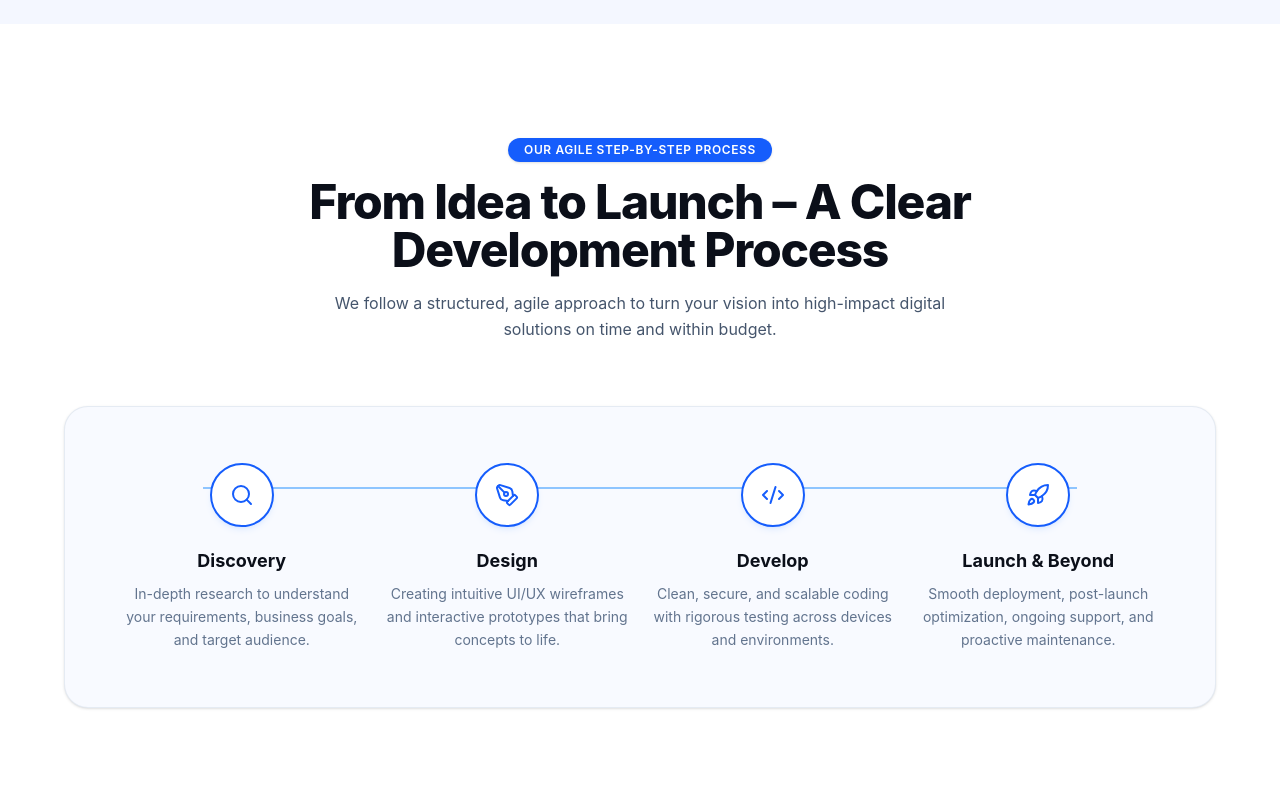
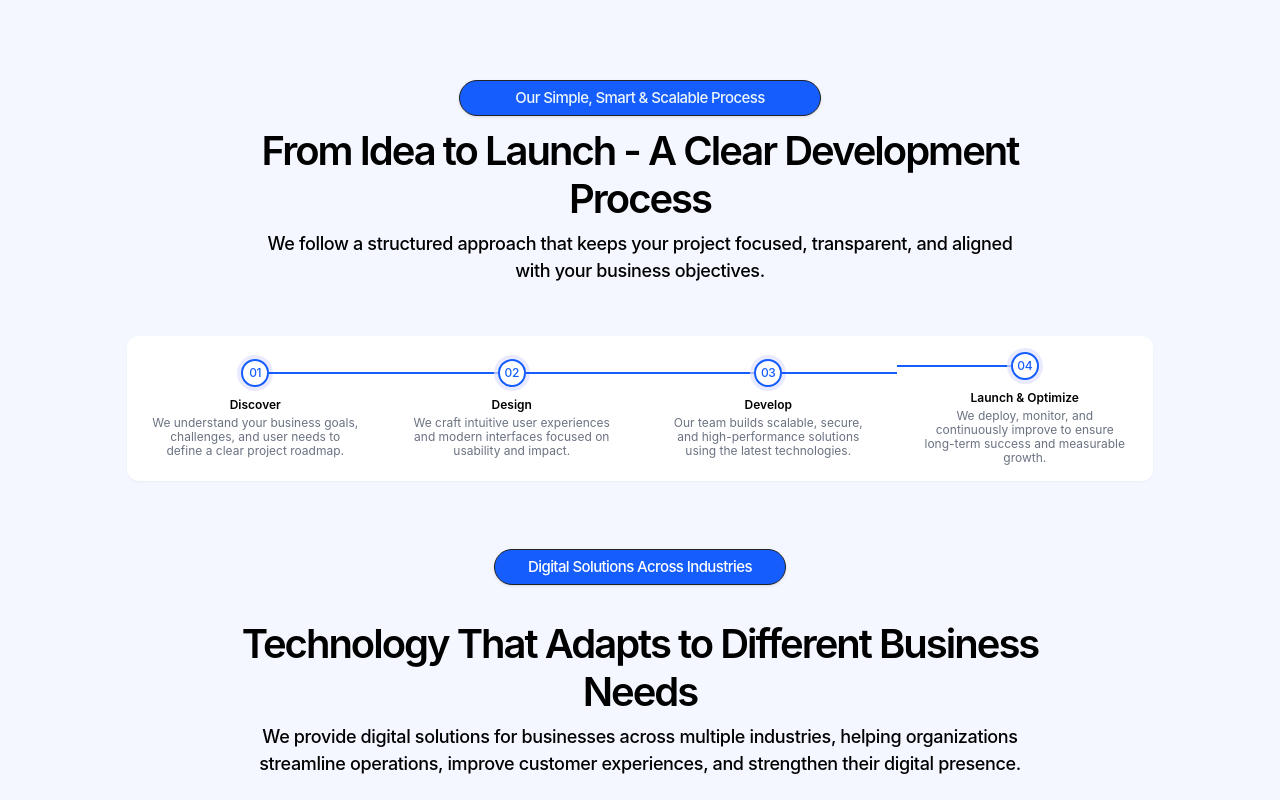
Before and after one commit to kaushikganesh1512/Duhzine-Company-Website, a Next.js app: page / in a window 1280 px wide. Shown: the part 2880-3680 px from the top of the page. Built offline with nearby package versions, Linux system fonts and the light colour scheme.

Commit message:
Add ProcessSection and Digital Solutions across Industries header exactly matching user Figma code and images

```diff
--- a/src/components/ProcessSection.tsx
+++ b/src/components/ProcessSection.tsx
@@ -1,80 +1,152 @@
 "use client";
 
 import React from "react";
-import { Search, PenTool, Code2, Rocket } from "lucide-react";
 
-export default function ProcessSection() {
-  const steps = [
+const processSteps = [
   {
-      num: 1,
-      title: "Discovery",
-      desc: "In-depth research to understand your requirements, business goals, and target audience.",
-      icon: Search,
+    number: "01",
+    title: "Discover",
+    description:
+      "We understand your business goals, challenges, and user needs to define a clear project roadmap.",
+    connectorBefore: false,
+    connectorAfter: true,
   },
   {
-      num: 2,
+    number: "02",
     title: "Design",
-      desc: "Creating intuitive UI/UX wireframes and interactive prototypes that bring concepts to life.",
-      icon: PenTool,
+    description:
+      "We craft intuitive user experiences and modern interfaces focused on usability and impact.",
+    connectorBefore: true,
+    connectorAfter: true,
   },
   {
-      num: 3,
+    number: "03",
     title: "Develop",
-      desc: "Clean, secure, and scalable coding with rigorous testing across devices and environments.",
-      icon: Code2,
+    description:
+      "Our team builds scalable, secure, and high-performance solutions using the latest technologies.",
+    connectorBefore: true,
+    connectorAfter: true,
   },
   {
-      num: 4,
-      title: "Launch & Beyond",
-      desc: "Smooth deployment, post-launch optimization, ongoing support, and proactive maintenance.",
-      icon: Rocket,
+    number: "04",
+    title: "Launch & Optimize",
+    description:
+      "We deploy, monitor, and continuously improve to ensure long-term success and measurable growth.",
+    connectorBefore: true,
+    connectorAfter: false,
   },
 ];
 
+const ProcessStep = ({
+  number,
+  title,
+  description,
+  connectorBefore,
+  connectorAfter,
+}: (typeof processSteps)[number]): React.ReactNode => {
   return (
-    <section className="w-full py-20 md:py-28 bg-white relative overflow-hidden border-b border-slate-100/90">
-      <div className="w-full max-w-7xl mx-auto px-6 sm:px-10 lg:px-16">
-        {/* Section Header */}
-        <div className="text-center max-w-3xl mx-auto mb-16">
-          <div className="inline-flex items-center px-4 py-1 rounded-full bg-blue-600 text-white text-xs font-semibold uppercase tracking-wider mb-4 shadow-sm">
-            Our Agile Step-By-Step Process
+    <article className="flex-col items-start gap-3 px-0 py-4 flex-1 grow bg-white flex relative">
+      <div className="items-center self-stretch w-full flex-[0_0_auto] flex relative">
+        <div className="flex h-0.5 items-start relative flex-1 grow">
+          {connectorBefore && (
+            <div className="relative flex-1 grow h-0.5 bg-blue-600" />
+          )}
         </div>
-          <h2 className="text-3xl sm:text-4xl md:text-5xl font-extrabold text-[#0b0f19] tracking-tight mb-4">
-            From Idea to Launch – A Clear Development Process
-          </h2>
-          <p className="text-slate-600 text-sm md:text-base leading-relaxed max-w-2xl mx-auto">
-            We follow a structured, agile approach to turn your vision into high-impact digital solutions on time and within budget.
+        <div className="inline-flex flex-col items-end justify-center relative flex-[0_0_auto]">
+          <div
+            className="relative w-7 h-7 bg-white rounded-3xl overflow-hidden border-2 border-solid border-blue-600 shadow-[0px_0px_0px_4px_rgba(225,225,254,0.7)] flex items-center justify-center"
+            aria-label={`Step ${number}: ${title}`}
+          >
+            <div className="text-blue-600 text-[12px] font-medium text-center tracking-tight leading-none">
+              {number}
+            </div>
+          </div>
+        </div>
+        <div className="flex items-center justify-center relative flex-1 grow">
+          {connectorAfter && (
+            <div className="relative flex-1 grow h-0.5 bg-blue-600" />
+          )}
+        </div>
+      </div>
+      <div className="flex flex-col items-start gap-2.5 relative self-stretch w-full flex-[0_0_auto]">
+        <div className="flex flex-col items-start gap-1 px-4 sm:px-6 py-0 relative self-stretch w-full flex-[0_0_auto]">
+          <h3 className="relative self-stretch mt-[-1.00px] font-semibold text-black text-xs text-center tracking-[0] leading-[14px]">
+            {title}
+          </h3>
+          <p className="relative self-stretch font-normal text-gray-500 text-xs text-center tracking-[0] leading-[14px]">
+            {description}
           </p>
         </div>
+      </div>
+    </article>
+  );
+};
 
-        {/* Timeline Process Card */}
-        <div className="bg-[#f8faff] rounded-3xl p-8 sm:p-12 md:p-14 border border-slate-200/80 shadow-sm relative">
-          {/* Desktop Connecting Line */}
-          <div className="hidden md:block absolute top-[80px] left-[12%] right-[12%] h-0.5 bg-blue-300 -z-0" />
-
-          {/* 4 Process Nodes */}
-          <div className="grid grid-cols-1 sm:grid-cols-2 md:grid-cols-4 gap-8 md:gap-6 relative z-10">
-            {steps.map((step) => {
-              const Icon = step.icon;
+export default function ProcessSection(): React.ReactNode {
   return (
-                <div key={step.num} className="flex flex-col items-center text-center group">
-                  {/* Circular Node with Icon & Ring */}
-                  <div className="w-16 h-16 rounded-full bg-white border-2 border-blue-600 flex items-center justify-center text-blue-600 mb-5 shadow-md shadow-blue-500/10 group-hover:scale-110 group-hover:bg-blue-600 group-hover:text-white transition-all duration-300 cursor-pointer">
-                    <Icon className="w-6 h-6" />
-                  </div>
-
-                  {/* Title */}
-                  <h3 className="text-lg font-bold text-[#0b0f19] mb-2">
-                    {step.title}
-                  </h3>
-
-                  {/* Description */}
-                  <p className="text-xs sm:text-sm text-slate-500 leading-relaxed max-w-xs font-normal">
-                    {step.desc}
+    <section
+      className="flex flex-col w-full max-w-[1058px] mx-auto items-center gap-9 relative bg-[#f4f7ff] pt-14 pb-8 overflow-hidden"
+      aria-labelledby="process-heading"
+    >
+      <div className="flex flex-col items-center gap-9 relative self-stretch w-full flex-[0_0_auto]">
+        <div className="flex flex-col items-center gap-3 relative self-stretch w-full flex-[0_0_auto]">
+          <div className="flex w-[362px] max-w-full items-center justify-center gap-2.5 px-3 py-2 relative flex-[0_0_auto] bg-blue-600 rounded-[22px] overflow-hidden border-[0.2px] border-solid border-[#222222] shadow-sm">
+            <p className="relative flex items-center justify-center w-fit mt-[-0.20px] font-medium text-[#edf6fc] text-[15px] text-center tracking-[-0.60px] leading-[18px] whitespace-nowrap">
+              Our Simple, Smart &amp; Scalable Process
             </p>
           </div>
-              );
-            })}
+          <div className="flex flex-col items-center gap-3 relative self-stretch w-full flex-[0_0_auto]">
+            <div className="flex flex-col items-center justify-center gap-2 px-4 sm:px-8 lg:px-[120px] py-0 relative self-stretch w-full flex-[0_0_auto]">
+              <div className="flex w-full max-w-[904px] items-start justify-center relative flex-[0_0_auto]">
+                <h2
+                  id="process-heading"
+                  className="relative flex items-center justify-center flex-1 mt-[-1.00px] font-semibold text-black text-[32px] sm:text-[40px] text-center tracking-[-2.00px] leading-[39px] sm:leading-[48px]"
+                >
+                  From Idea to Launch - A Clear Development Process
+                </h2>
+              </div>
+              <div className="flex items-start justify-center relative self-stretch w-full flex-[0_0_auto]">
+                <p className="relative flex items-center justify-center flex-1 mt-[-1.00px] font-medium text-black text-base sm:text-lg text-center tracking-[-0.36px] leading-[27px] max-w-3xl">
+                  We follow a structured approach that keeps your project
+                  focused, transparent, and aligned with your business
+                  objectives.
+                </p>
+              </div>
+            </div>
+          </div>
+        </div>
+        <div className="w-full max-w-[1076px] p-4 flex-[0_0_auto] flex flex-col items-center justify-center relative">
+          <div
+            className="flex flex-col sm:flex-row items-center justify-center relative self-stretch w-full flex-[0_0_auto] bg-white rounded-xl shadow-xs overflow-hidden"
+            role="list"
+            aria-label="Development process steps"
+          >
+            {processSteps.map((step) => (
+              <div className="contents" role="listitem" key={step.number}>
+                <ProcessStep {...step} />
+              </div>
+            ))}
+          </div>
+        </div>
+      </div>
+      <div className="flex w-[292px] max-w-full items-center justify-center gap-2.5 px-3 py-2 relative flex-[0_0_auto] bg-blue-600 rounded-[22px] overflow-hidden border-[0.2px] border-solid border-[#222222] shadow-sm mt-4">
+        <div className="relative flex items-center justify-center w-fit mt-[-0.20px] font-medium text-white text-[15px] text-center tracking-[-0.60px] leading-[18px] whitespace-nowrap">
+          Digital Solutions Across Industries
+        </div>
+      </div>
+      <div className="flex flex-col items-center gap-3 relative self-stretch w-full flex-[0_0_auto]">
+        <div className="flex flex-col items-center justify-center gap-2 px-4 sm:px-8 lg:px-[120px] py-0 relative self-stretch w-full flex-[0_0_auto]">
+          <div className="flex items-start justify-center relative self-stretch w-full flex-[0_0_auto]">
+            <h2 className="relative flex items-center justify-center w-full max-w-[881px] mt-[-1.00px] font-semibold text-black text-[32px] sm:text-[40px] text-center tracking-[-2.00px] leading-[39px] sm:leading-[48px]">
+              Technology That Adapts to Different Business Needs
+            </h2>
+          </div>
+          <div className="flex items-start justify-center relative self-stretch w-full flex-[0_0_auto]">
+            <p className="relative flex items-center justify-center flex-1 mt-[-1.00px] font-medium text-black text-base sm:text-lg text-center tracking-[-0.36px] leading-[27px] max-w-3xl">
+              We provide digital solutions for businesses across multiple
+              industries, helping organizations streamline operations, improve
+              customer experiences, and strengthen their digital presence.
+            </p>
           </div>
         </div>
       </div>
--- a/src/components/TechGridSection.tsx
+++ b/src/components/TechGridSection.tsx
@@ -78,26 +78,11 @@ export default function TechGridSection({ onIndustryClick }: TechGridSectionProp
   ];
 
   return (
-    <section className="w-full py-20 md:py-28 bg-[#f4f7ff] relative overflow-hidden">
+    <section className="w-full pt-2 pb-20 md:pb-28 bg-[#f4f7ff] relative overflow-hidden">
       {/* Subtle Iridescent Side Accent */}
       <div className="absolute left-0 top-1/2 -translate-y-1/2 w-64 h-96 bg-gradient-to-r from-blue-300/20 via-indigo-200/10 to-transparent blur-3xl pointer-events-none" />
 
       <div className="w-full max-w-7xl mx-auto px-6 sm:px-10 lg:px-16 relative z-10">
-        {/* Section Header */}
-        <div className="text-center max-w-3xl mx-auto mb-16">
-          <div className="inline-flex items-center px-4 py-1 rounded-full bg-blue-600 text-white text-xs font-semibold uppercase tracking-wider mb-4 shadow-sm">
-            Tailored Industry Solutions
-          </div>
-          <h2 className="text-3xl sm:text-4xl md:text-5xl font-extrabold text-[#0b0f19] tracking-tight mb-4">
-            Technology That Adapts to Different Business Needs
-          </h2>
-          <p className="text-slate-600 text-sm md:text-base leading-relaxed max-w-2xl mx-auto">
-            Every business is unique. We build tailored software and scalable digital
-            platforms engineered to adapt to your specific workflow, industry standards,
-            and long-term goals.
-          </p>
-        </div>
-
         {/* Big Dark Card Container with Equal Margins */}
         <div className="max-w-4xl mx-auto bg-[#05070f] rounded-3xl p-6 sm:p-10 md:p-14 relative overflow-hidden shadow-2xl border border-neutral-800">
           {/* Bottom Right Glowing Blue Accent */}
```
Lines whose indentation alone changed are shown as unchanged.
